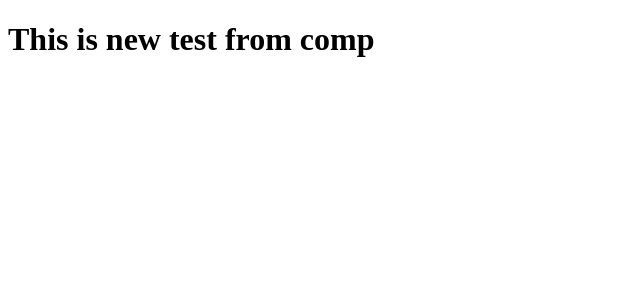
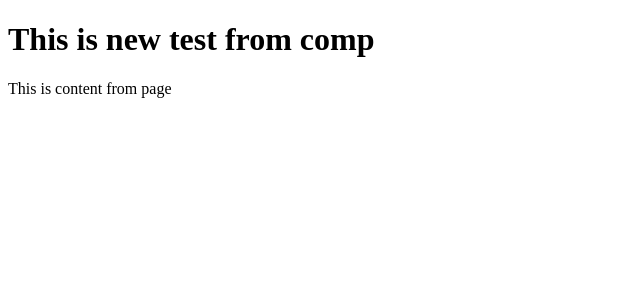
Before and after one commit to curvecode/circle-ci-ang, an Angular app: page / in a window 1280 px wide. Shown: the top 300 px of the page, without its empty margins (0-640 px from the left). Built offline with nearby package versions, Linux system fonts and the light colour scheme.

Commit message:
Add content for app page

```diff
--- a/src/app/app.component.html
+++ b/src/app/app.component.html
@@ -1,4 +1,5 @@
 <h1>
   {{title}}
 </h1>
+<p>{{content}}</p>
 <router-outlet></router-outlet>
--- a/src/app/app.component.ts
+++ b/src/app/app.component.ts
@@ -7,4 +7,5 @@ import { Component } from '@angular/core';
 })
 export class AppComponent {
   title = 'This is new test from comp';
+  content = 'This is content from page';
 }
```
